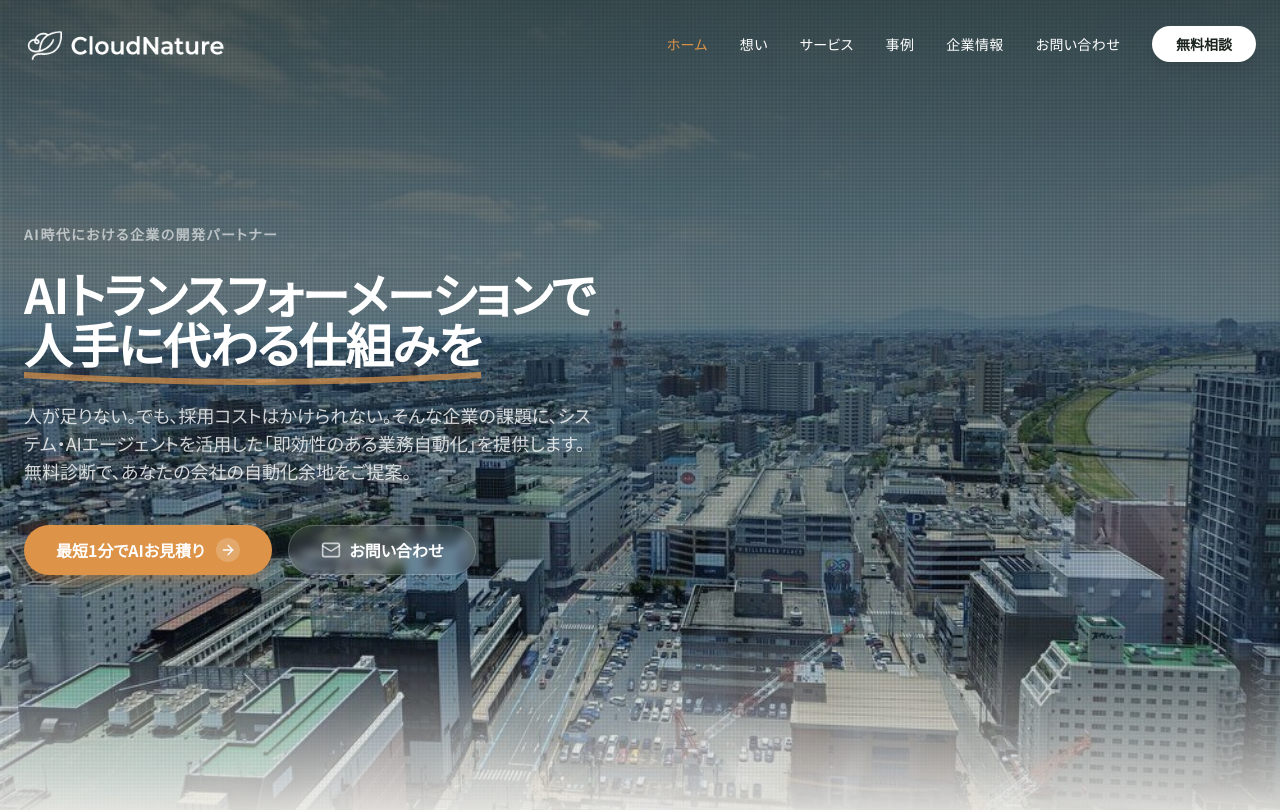
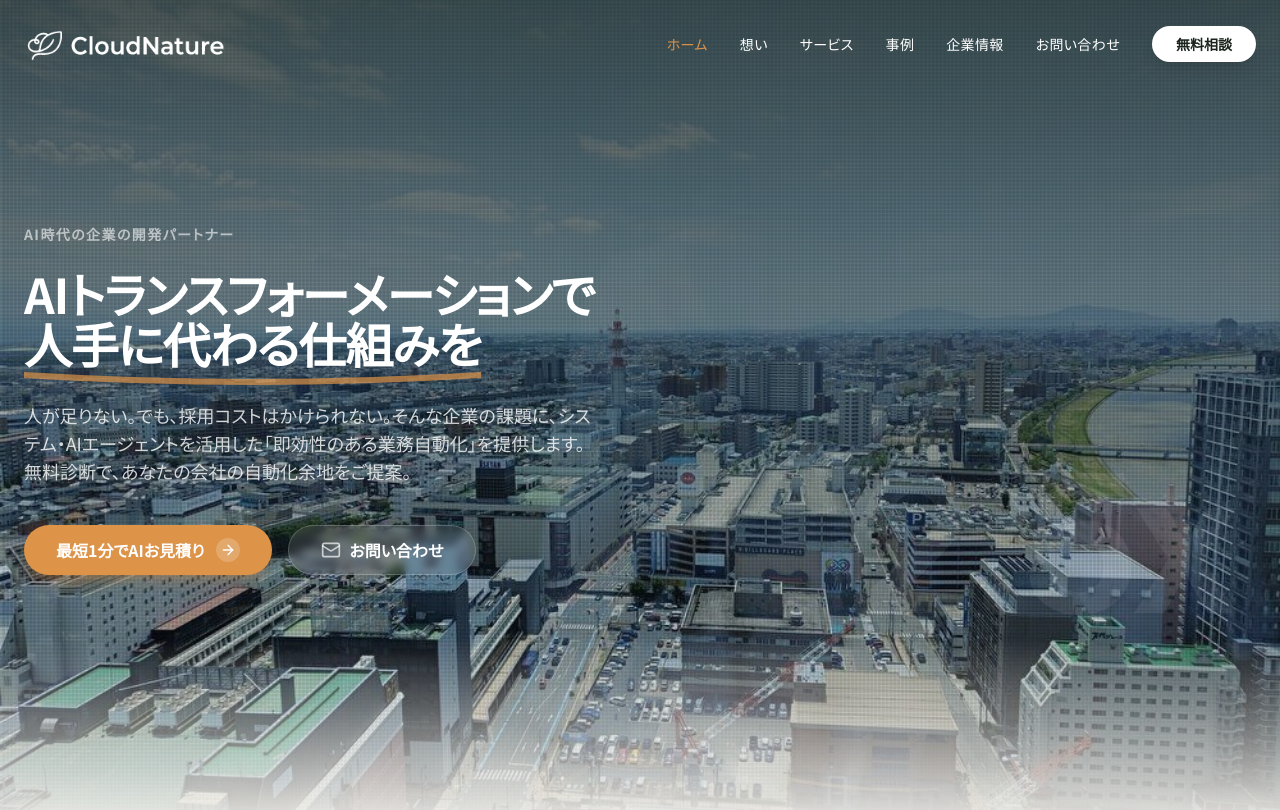
Before and after one commit to kohei0125/CloudNature, a Next.js app: page / in a window 1280 px wide. Shown: the top 810 px of the page. Built offline with nearby package versions, Linux system fonts and the light colour scheme; no server answers.

Commit message:
chore: テキスト変更

```diff
--- a/content/home.ts
+++ b/content/home.ts
@@ -2,7 +2,7 @@ import { ServiceItem, CaseStudy, ValueProp, NewsItem, NewsCategory } from "@/typ
 
 export const HERO_COPY = {
   imageSrc: "/images/niigata_city.jpg",
-  badge: "AI時代における企業の開発パートナー",
+  badge: "AI時代の企業の開発パートナー",
   headingLine1: "AIトランスフォーメーションで",
   headingLine2: "人手に代わる仕組みを",
   description:
```
